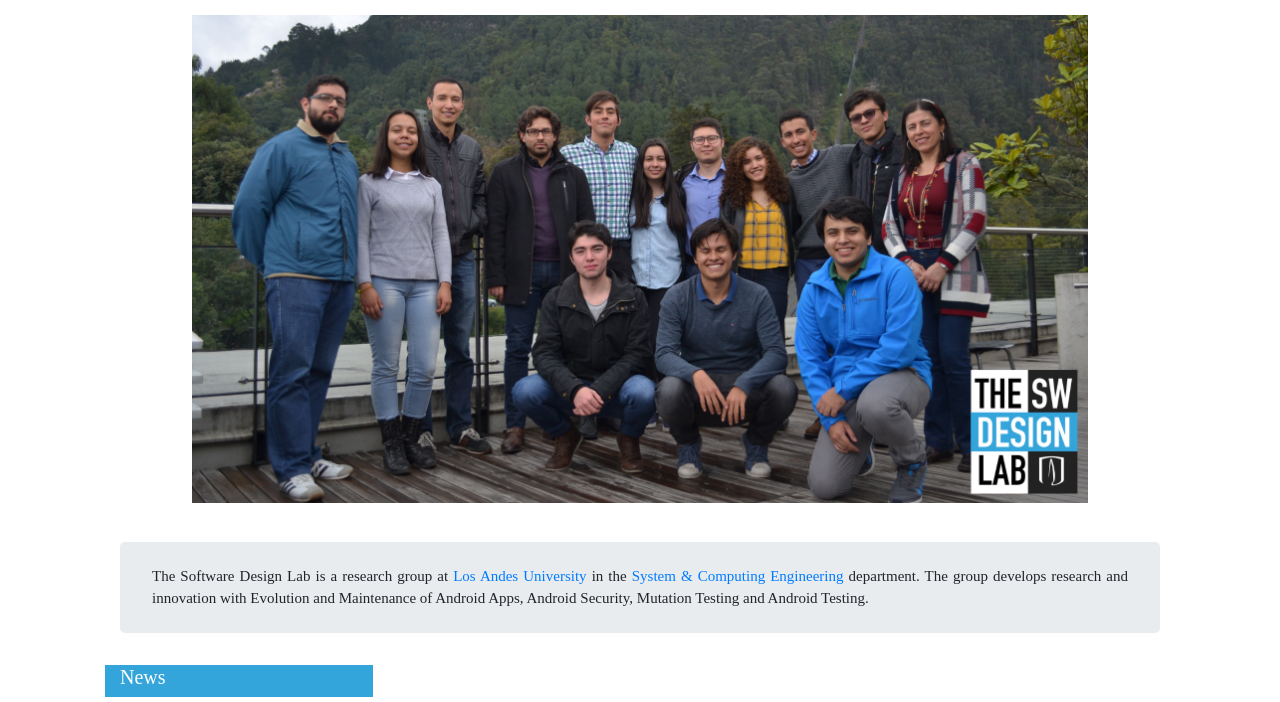
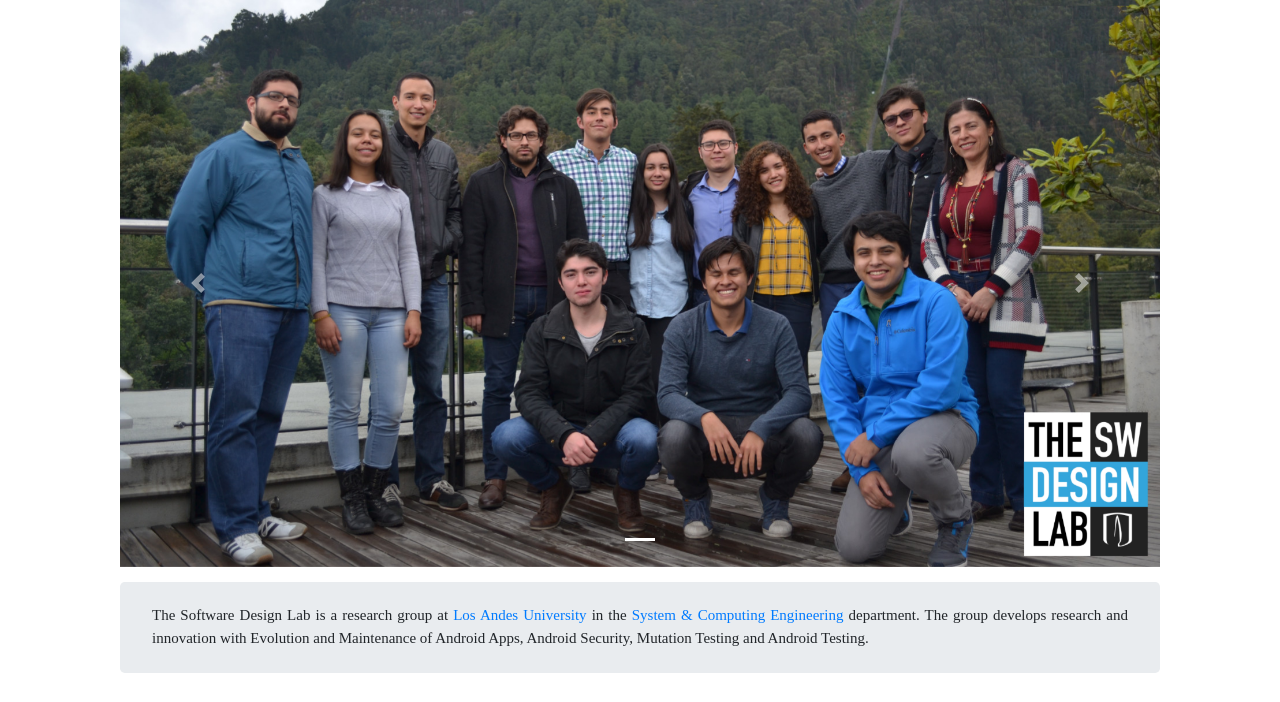
Before and after one commit to uwsampa/research-group-web, a Jekyll site: the page built from index.html, in a window 1280 px wide. Shown: the part 204-906 px from the top of the page. Built offline with Jekyll 4.4.1, drawn with Linux system fonts in a browser that asks for light colours; some web fonts are replaced; grey boxes are pictures that could not be loaded.

Commit message:
Carrusel

```diff
--- a/_layouts/default.html
+++ b/_layouts/default.html
@@ -54,11 +54,24 @@
         <div class="container body-container" style="padding-top: 20px">
             <!-- This is a bit nasty, but it basically says be a column first, and on larger screens be a spaced out row -->
             {% if page.image %}
-            <div class="row" style="padding-top: 15px">
-                <div class="col-sm-12 col-md-12 col-lg-12">
-                    <img src="{{site.base}}{{ page.image }}" alt="{{ page.title }}" id="pageImage" class="img-fluid mx-auto d-block mb-4" />
+            <div id="carousel" class="carousel slide" data-ride="carousel">
+                <ol class="carousel-indicators">
+                  <li data-target="#carouselExampleIndicators" data-slide-to="0" class="active"></li>
+                </ol>
+                <div class="carousel-inner">
+                  <div class="carousel-item active">
+                    <img class="d-block w-100" src="{{site.base}}{{page.image }}" alt="{{ page.title }}">
+                  </div>
                 </div>
-            </div>
+                <a class="carousel-control-prev" href="#carouselExampleIndicators" role="button" data-slide="prev">
+                  <span class="carousel-control-prev-icon" aria-hidden="true"></span>
+                  <span class="sr-only">Previous</span>
+                </a>
+                <a class="carousel-control-next" href="#carouselExampleIndicators" role="button" data-slide="next">
+                  <span class="carousel-control-next-icon" aria-hidden="true"></span>
+                  <span class="sr-only">Next</span>
+                </a>
+              </div>
             {% endif %}
             {% if page.jumbotron %}
             <div class="row" style="padding-top: 15px">
```
